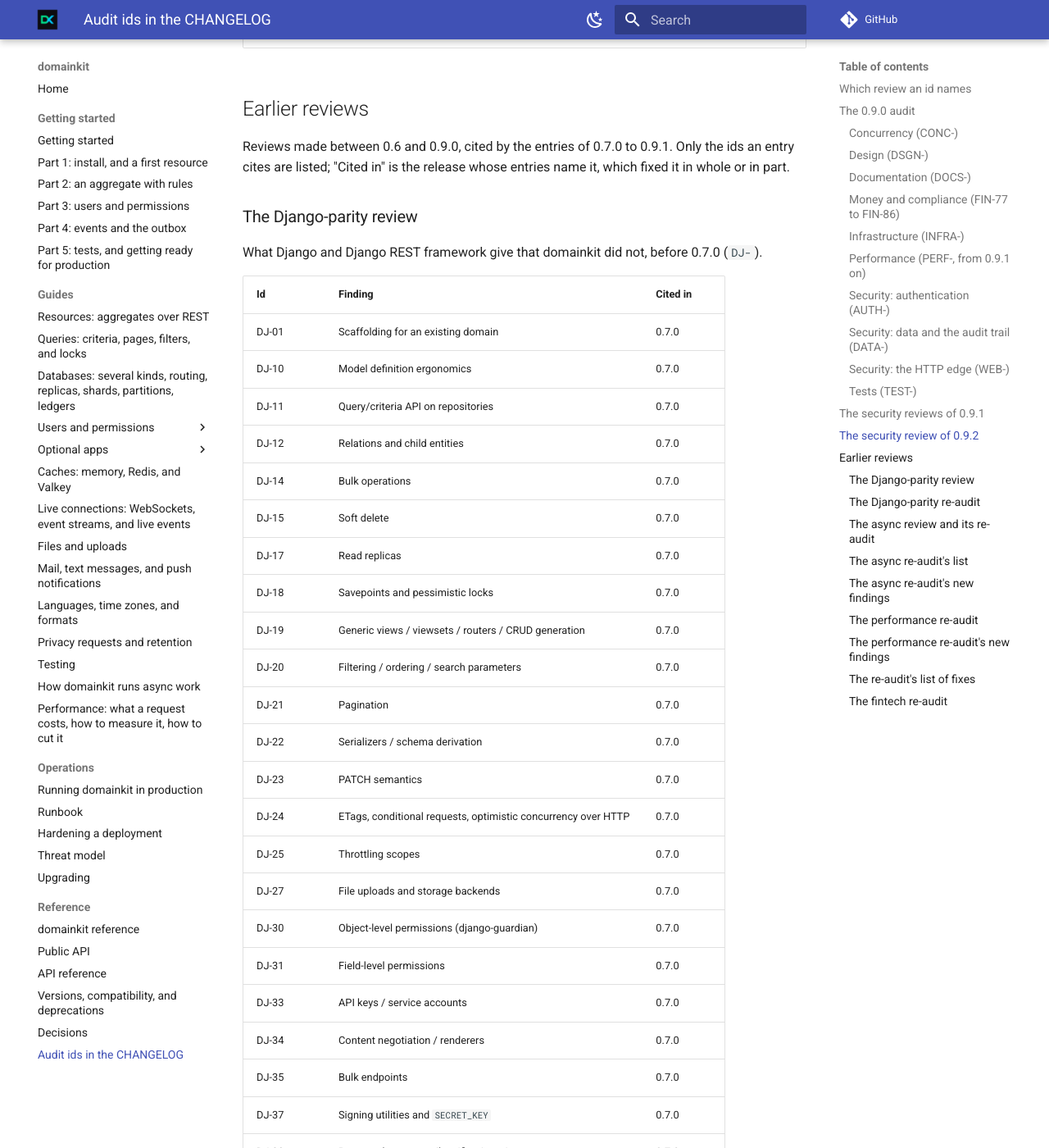
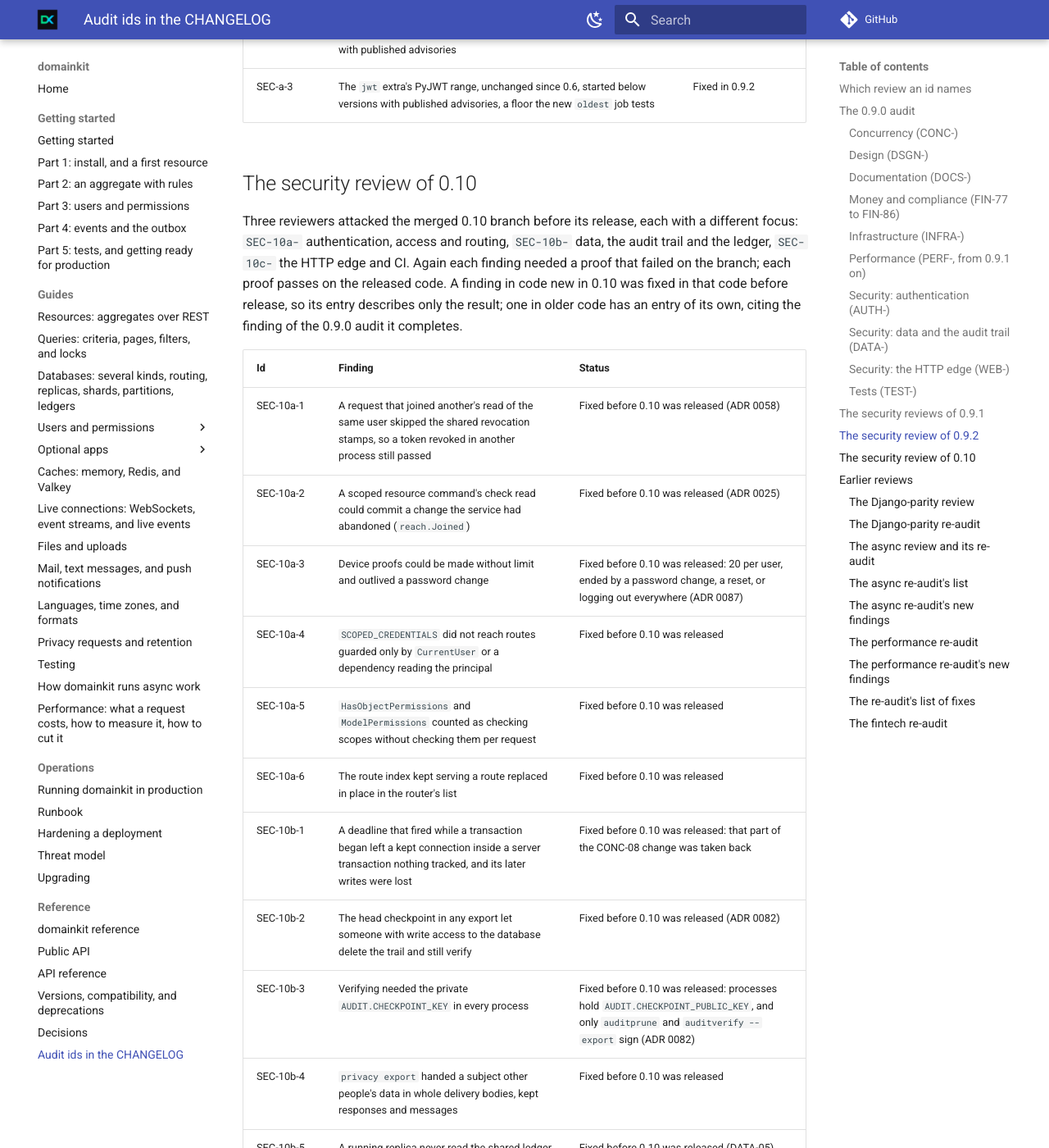
Before and after one commit to karimmattar/domainkit, an MkDocs documentation site: the page built from docs/audit/0.9.0.md, in a window 1280 px wide and 1400 px high, scrolled down 14416 px. Shown: the whole window at 82% size. Built offline with MkDocs 1.6.1 and Material for MkDocs 9.7.7, drawn with Linux system fonts in a browser that asks for light colours; comment, search, counter and statistics services are not loaded; some of the changed text lies outside the part shown.

Commit message:
Release 0.10.0
Date the CHANGELOG's section and point its compare links at v0.10.0.
docs/audit/0.9.0.md lists the findings of the security review of 0.10
(SEC-10a-, SEC-10b-, SEC-10c-), and the audit-id check now reads those
ids and SEC-a- too. The upgrade guide check reads the newest minor
release once [Unreleased] has no Breaking or Deprecated entry.

Co-Authored-By: Claude Opus 5.5 <noreply@anthropic.com>
Claude-Session: https://claude.ai/code/session_01PHJB1f6AhZ5eHp561TCrvG

```diff
--- a/docs/audit/0.9.0.md
+++ b/docs/audit/0.9.0.md
@@ -10,7 +10,7 @@ answers.
 The page describes no attack. A security finding that is still open is
 listed by its id and severity only; it is described here, and in a GitHub
 security advisory where it needs one, once a release fixes it. Statuses
-are as of 0.9.2.
+are as of 0.10.0.
 
 ## Which review an id names
 
@@ -23,6 +23,8 @@ the release whose entry cites it:
 | `PERF-` | 0.9.1 on | [The 0.9.0 audit](#the-090-audit) |
 | `PERF-` | 0.9.0 | [The performance re-audit](#the-performance-re-audit) |
 | `SEC-r1-`, `SEC-r2-`, `SEC-r3-` | 0.9.1 | [The security reviews of 0.9.1](#the-security-reviews-of-091) |
+| `SEC-a-` | 0.9.2 | [The security review of 0.9.2](#the-security-review-of-092) |
+| `SEC-10a-`, `SEC-10b-`, `SEC-10c-` | 0.10 | [The security review of 0.10](#the-security-review-of-010) |
 | `DJ-`, `N-01` to `N-05` | 0.7.0 | [The Django-parity review](#the-django-parity-review) |
 | `ASYNC-`, `ASYNC-R`, and `R` alone (`R22` is `ASYNC-R22`) | 0.7.0 to 0.9.0 | [The async review and its re-audit](#the-async-review-and-its-re-audit) |
 | `N1` to `N14` | 0.8.0, and `N8` in 0.9.0 | [The async re-audit's new findings](#the-async-re-audits-new-findings) |
@@ -255,6 +257,39 @@ findings.
 | SEC-a-2 | The anyio and ecdsa ranges declared in 0.9.2 started below versions with published advisories | Fixed in 0.9.2 |
 | SEC-a-3 | The `jwt` extra's PyJWT range, unchanged since 0.6, started below versions with published advisories, a floor the new `oldest` job tests | Fixed in 0.9.2 |
 
+## The security review of 0.10
+
+Three reviewers attacked the merged 0.10 branch before its release, each
+with a different focus: `SEC-10a-` authentication, access and routing,
+`SEC-10b-` data, the audit trail and the ledger, `SEC-10c-` the HTTP edge
+and CI. Again each finding needed a proof that failed on the branch; each
+proof passes on the released code. A finding in code new in 0.10 was
+fixed in that code before release, so its entry describes only the
+result; one in older code has an entry of its own, citing the finding of
+the 0.9.0 audit it completes.
+
+| Id | Finding | Status |
+| --- | --- | --- |
+| SEC-10a-1 | A request that joined another's read of the same user skipped the shared revocation stamps, so a token revoked in another process still passed | Fixed before 0.10 was released (ADR 0058) |
+| SEC-10a-2 | A scoped resource command's check read could commit a change the service had abandoned (`reach.Joined`) | Fixed before 0.10 was released (ADR 0025) |
+| SEC-10a-3 | Device proofs could be made without limit and outlived a password change | Fixed before 0.10 was released: 20 per user, ended by a password change, a reset, or logging out everywhere (ADR 0087) |
+| SEC-10a-4 | `SCOPED_CREDENTIALS` did not reach routes guarded only by `CurrentUser` or a dependency reading the principal | Fixed before 0.10 was released |
+| SEC-10a-5 | `HasObjectPermissions` and `ModelPermissions` counted as checking scopes without checking them per request | Fixed before 0.10 was released |
+| SEC-10a-6 | The route index kept serving a route replaced in place in the router's list | Fixed before 0.10 was released |
+| SEC-10b-1 | A deadline that fired while a transaction began left a kept connection inside a server transaction nothing tracked, and its later writes were lost | Fixed before 0.10 was released: that part of the CONC-08 change was taken back |
+| SEC-10b-2 | The head checkpoint in any export let someone with write access to the database delete the trail and still verify | Fixed before 0.10 was released (ADR 0082) |
+| SEC-10b-3 | Verifying needed the private `AUDIT.CHECKPOINT_KEY` in every process | Fixed before 0.10 was released: processes hold `AUDIT.CHECKPOINT_PUBLIC_KEY`, and only `auditprune` and `auditverify --export` sign (ADR 0082) |
+| SEC-10b-4 | `privacy export` handed a subject other people's data in whole delivery bodies, kept responses and messages | Fixed before 0.10 was released |
+| SEC-10b-5 | A running replica never read the shared ledger state again, so a rollback of what another replica proved passed, and could be saved over the true state | Fixed before 0.10 was released (DATA-05) |
+| SEC-10b-6 | Concurrent creates could pass `MAX_SUBSCRIPTIONS_PER_OWNER` | Fixed before 0.10 was released |
+| SEC-10b-7 | With `IDEMPOTENCY.ANONYMOUS = "refuse"`, any cookie or credential header counted as naming a caller | Fixed before 0.10 was released (`IDEMPOTENCY.SESSION_COOKIES`) |
+| SEC-10b-8 | The two refusals 0.9 promised for 0.10 were still warnings, which `SILENCED_CHECKS` could drop | Fixed before 0.10 was released: `audit.E001` to `E005` and `idempotency.E002`, which `SILENCED_CHECKS` cannot name |
+| SEC-10c-1 | The deadline and N+1 warnings logged the path as sent | Fixed in 0.10 (WEB-10) |
+| SEC-10c-2 | During a Redis outage, the rate limit's fallback forgot a throttled caller once 10,000 others came | Fixed in 0.10 (WEB-14) |
+| SEC-10c-3 | CI's docs-only check missed code moved into `docs/`, which skipped the tests | Fixed before 0.10 was released |
+| SEC-10c-4 | A body read before routing to a route of a mounted application or included router was held to the global limit, not the route's | Fixed in 0.10 (WEB-05) |
+| SEC-10c-5 | `SECURE_REFERRER_POLICY` and the `CORS_*` header values accepted line breaks | Fixed in 0.10 (WEB-08) |
+
 ## Earlier reviews
 
 Reviews made between 0.6 and 0.9.0, cited by the entries of 0.7.0 to
--- a/pyproject.toml
+++ b/pyproject.toml
@@ -1,6 +1,6 @@
 [project]
 name = "domainkit"
-version = "0.9.3"
+version = "0.10.0"
 description = "A Django-style framework for domain-driven FastAPI services."
 readme = "README.md"
 license = "MIT"
```
Also changed, not shown: CHANGELOG.md (+8 -1 lines), 1 other file.
